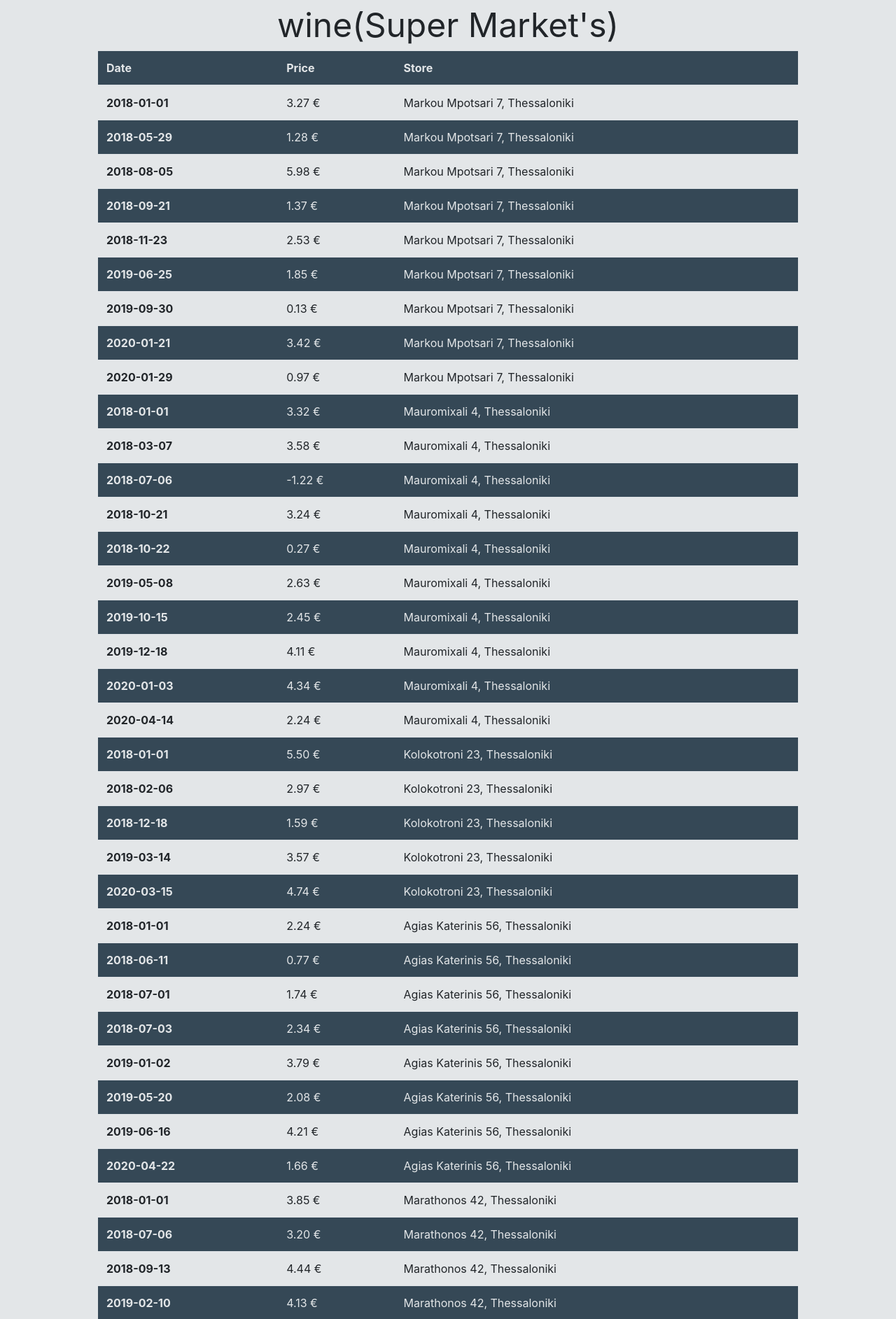
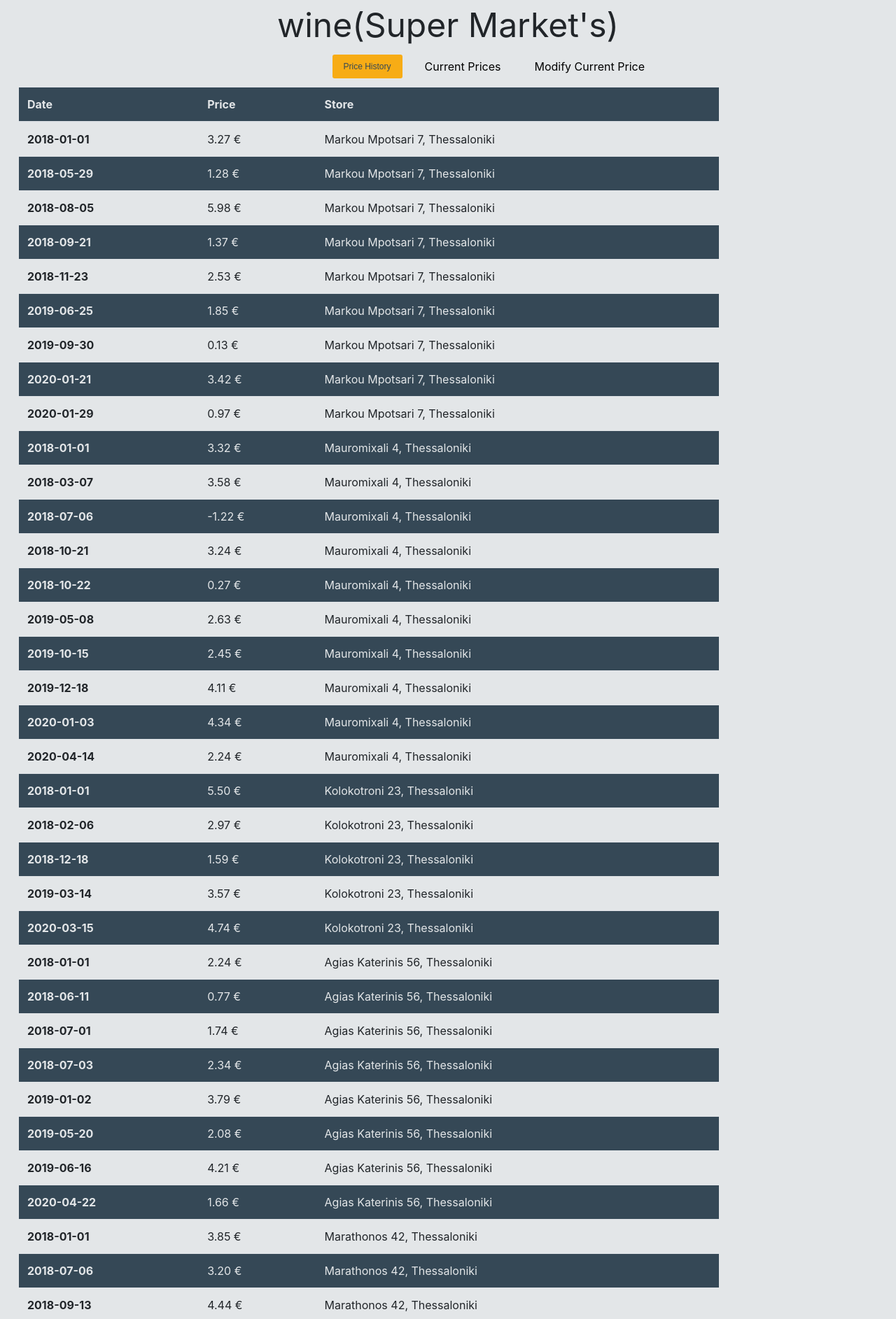
Before and after one commit to kon-pap/Databases_Project, a PHP site: page /prod_info.php?productid=26 in a window 1280 px wide. Shown: the part 59-1944 px from the top of the page at 70% size. Run offline with PHP 8.4, Linux system fonts and the light colour scheme; data comes from the database, SQL or seed files in the repository; tables that the repository leaves empty hold one stand-in row (values such as "Sample post").

Commit message:
changes in categories/history

```diff
--- /dev/null
+++ b/src/price_changer.php
@@ -0,0 +1,22 @@
+
+<?php include 'products_sql.php';?>
+<form>
+<div class="row">
+    <div class="col">
+        <label for="inp">Insert New Price</label>
+        <input type="text" class="form-control" id = "inp">
+    </div>
+    <div class="form-group col-md-3">
+                <label for="inputStore">Pick Store</label>
+                <select id="inputStore" class="form-control" name="storeid">
+                    <?php foreach ($stores as $stor) { ?>
+                        <option value="<?php echo $stor['storeid'] ?>"> <?php echo $stor['street_name'] . ' ' . $stor['street_number'] . ', ' . $stor['city'] ?>
+                        </option>
+                    <?php } ?>
+                </select>
+    </div>
+ </div>
+ <div class="col" style = "width:100px;">
+ <button type="submit" name="change" value="change" class="btn btn-block" style="float: left; color:#e3e6e8; background-color:#354856; text-align:center;">Submit</button>
+ </div>
+</form>
--- a/src/prod_info.php
+++ b/src/prod_info.php
@@ -1,17 +1,10 @@
 
 <?php include 'templates/header.php'; ?>
 <?php include 'products_sql.php';?>
-
-
 <div style = "text-align :center"><font size = "350px">
 <?php
-$conn = mysqli_connect('192.168.99.100', 'root', 'root', 'supermarketdb');
-
-if (!$conn) {
-    echo 'Bad connection:' . mysqli_connect_error();
-}
-
-if(isset($_GET['productid'])){
+if(isset($_GET['productid']))
+{
     $myvar = $_GET['productid']  ;
     $sqli = 'SELECT * FROM product WHERE productid = '.$myvar;
     $Name =mysqli_query($conn, $sqli);
@@ -21,15 +14,70 @@ if(isset($_GET['productid'])){
     $hist1 =mysqli_query($conn, $quer);
     $history = mysqli_fetch_all($hist1, MYSQLI_ASSOC);
 
+    $newq = 'SELECT * FROM offers WHERE productid =' .$myvar;
+    $curpr =mysqli_query($conn, $newq);
+    $price = mysqli_fetch_all($curpr, MYSQLI_ASSOC);
+
 }
-    echo $names['name'].'('.$names['brand'].')';
-
+echo $names['name'].'('.$names['brand'].')';
 ?>
 </font>
 </div>
 
-<div class="col - 9">
-            <table  class="table" style = "width:1000px; margin-left:auto; margin-right:auto;">
+            <div class="col-9" id="purtable">
+            <style>
+                tr[data-href] {
+                    cursor: pointer;
+
+                }
+
+                /* Style the tab */
+                .tab {
+                    overflow: hidden;
+                    /*border: 1px solid #ccc;
+                    background-color: #f1f1f1;*/
+                }
+
+                /* Style the buttons that are used to open the tab content */
+                .tab button {
+                    background-color: inherit;
+                    float: left;
+                    border: none;
+                    outline: none;
+                    cursor: pointer;
+                    padding: 8px 16px 8px 16px;
+                    margin-left: 0.5rem;
+                    margin-right: 0.5rem;
+                    transition: 0.5s;
+                }
+
+                /* Change background color of buttons on hover */
+                .tab button:hover {
+                    background-color: #ddd;
+                }
+
+                /* Create an active/current tablink class */
+                .tab button.active {
+                    background-color: #f7ac15;
+                    color: #354856;
+                }
+
+                /* Style the tab content */
+                .tabcontent {
+                    display: block;
+                    padding: 6px 12px;
+                    /*border: 1px solid #ccc;*/
+                    border-top: none;
+                }
+            </style>
+            <div class="tab d-flex justify-content-end" >
+                <button class="tablinks active" onclick="opentab(event, 'gen')">Price History</button>
+                <button class="tablinks" onclick="opentab(event, 'det')">Current Prices</button>
+                <button class="tablinks" onclick="opentab(event, 'change')">Modify Current Price</button>
+
+            </div>
+            <div class="tabcontent" id="gen" >
+                    <table  class="table" style = "width:1000px;" >
                 <thead>
                     <tr>
                         <th scope="col">Date</th>
@@ -57,5 +105,67 @@ if(isset($_GET['productid'])){
                 </tbody>
 
             </table>
+            </div>
+
+            <div class="tabcontent" style="display: none;" id="det">
+
+                    <table  class="table" style = "width:800px; margin-left:auto; margin-right:auto;">
+                <thead>
+                    <tr>
+                        <th scope="col">Price</th>
+                        <th scope="col">Store</th>
+
+                    </tr>
+                </thead>
+                <tbody>
+
+                    <?php foreach ($price as $pr) { ?>
+                        <tr>
+                            <th scope="row">
+                            <?php echo $pr['current_price']?> € </th>
+                            <?php $marketa =$pr['storeid'];?>
+                           <td> <?php
+                            $erwtg='SELECT * FROM store WHERE storeid='.$marketa;
+                            $stores = mysqli_query($conn, $erwtg);
+                            $mymarkets = mysqli_fetch_array($stores, MYSQLI_ASSOC);
+                            echo $mymarkets['street_name'].' '.$mymarkets['street_number'].', '.$mymarkets['city']?></td>
+
+                        </tr>
+                    <?php } ?>
+                </tbody>
+                </table>
+            </div>
+            <div class="tabcontent" style="display: none;" id="change">
+            <?php include 'price_changer.php';?>
+
+            </div>
+
 
         </div>
+
+        <script>
+            function opentab(evt, tab) {
+                // Declare all variables
+                var i, tabcontent, tablinks;
+
+                // Get all elements with class="tabcontent" and hide them
+                tabcontent = document.getElementsByClassName("tabcontent");
+                for (i = 0; i < tabcontent.length; i++) {
+                    tabcontent[i].style.display = "none";
+                }
+
+                // Get all elements with class="tablinks" and remove the class "active"
+                tablinks = document.getElementsByClassName("tablinks");
+                for (i = 0; i < tablinks.length; i++) {
+                    tablinks[i].className = tablinks[i].className.replace(" active", "");
+                }
+
+                // Show the current tab, and add an "active" class to the button that opened the tab
+                document.getElementById(tab).style.display = "block";
+                evt.currentTarget.className += " active";
+            }
+        </script>
+
+        </div>
+     </body>
+</html>
--- a/src/products_new.php
+++ b/src/products_new.php
@@ -38,7 +38,7 @@ if(isset($_GET['categoryid'])){
                 <thead>
                     <tr>
                         <th scope="col">Product/Brand</th>
-                        <th scope="col">Cost</th>
+
 
                     </tr>
                 </thead>
@@ -46,7 +46,7 @@ if(isset($_GET['categoryid'])){
                     <?php foreach ($prods as $pro) { ?>
                         <tr data-href="<?php echo 'prod_info.php?productid=' . $pro['productid'] ?>">
                             <th scope="row"><?php echo $pro['name']. ' / ' . $pro['brand']?></th>
-                            <td><?php echo "--" ?></td>
+
                             <a href="<?php echo 'prod_info.php?productid=' . $pro['productid'] ?>"></a>
                         </tr>
                     <?php } ?>
```
Also changed, not shown: src/products_sql.php (+9 -24 lines), src/edit_product.php (added), src/products_updates.php (added), src/templates/style.css (line endings or trailing spaces).
